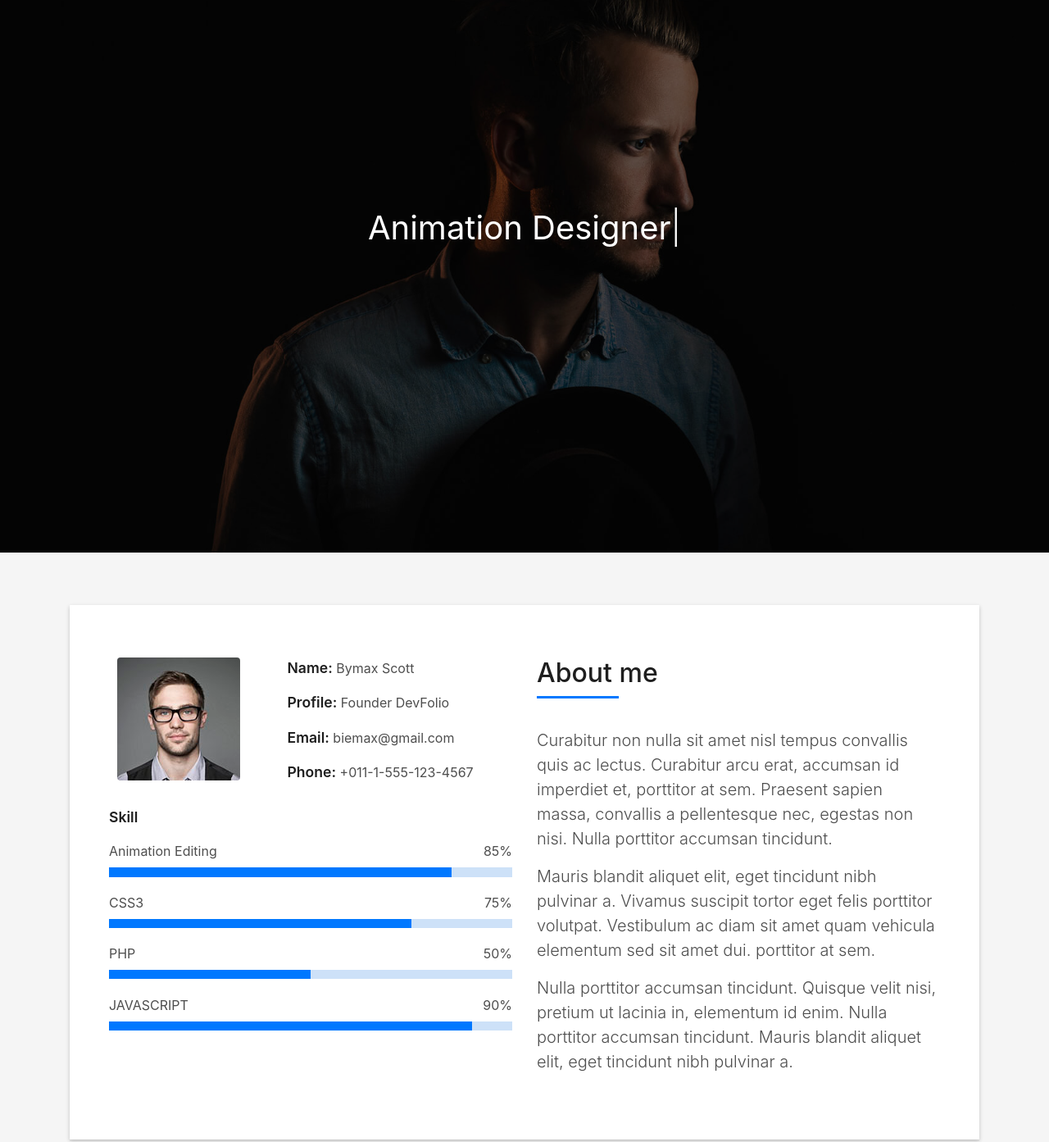
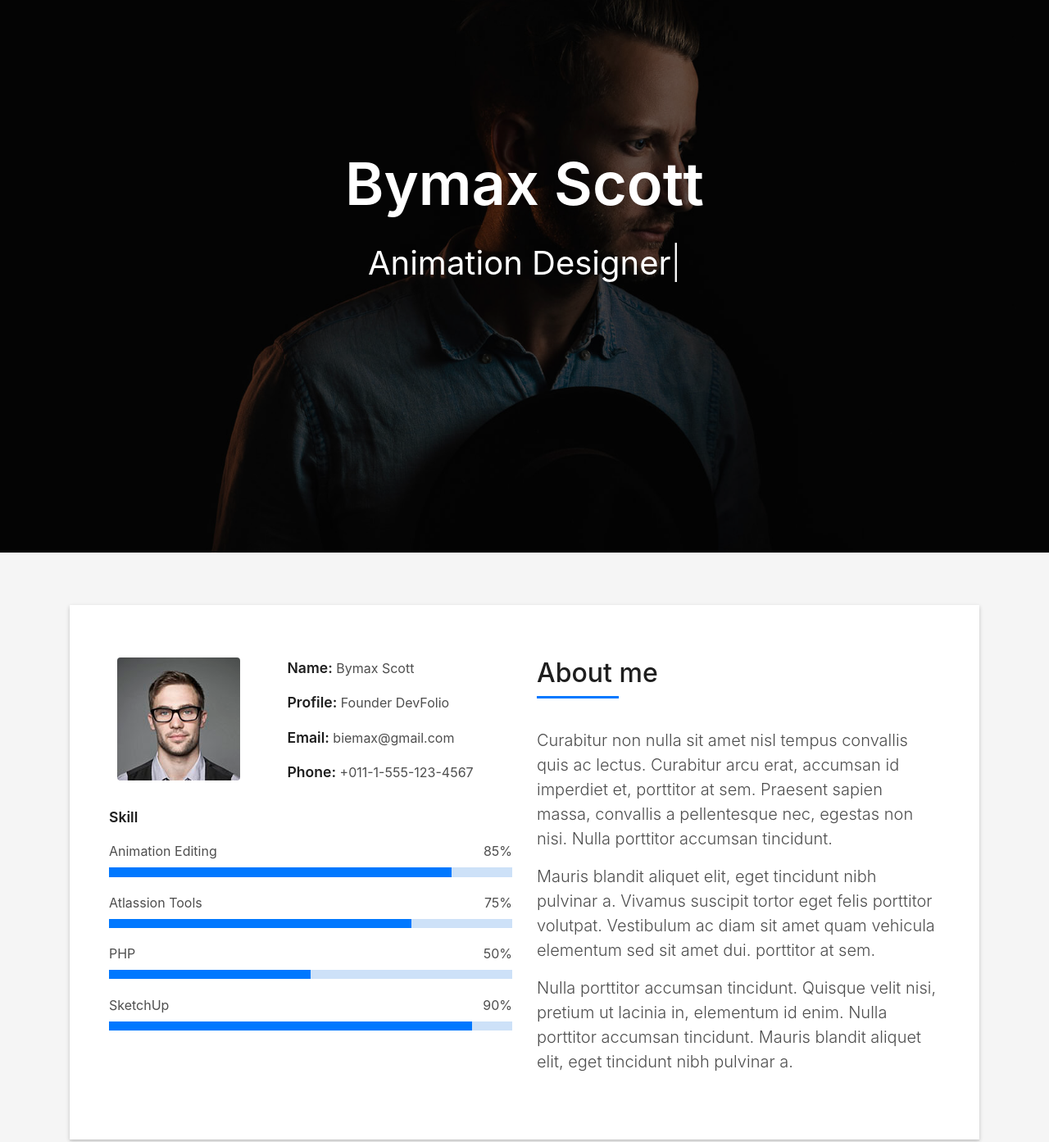
Before and after one commit to bungamaysyafa/index-innovator.github.io, a plain HTML site: page index.html in a window 1280 px wide. Shown: the part 126-1519 px from the top of the page at 82% size. Drawn offline with Linux system fonts and the light colour scheme; files whose address does not match are found by name.

Commit message:
Update index.html

```diff
--- a/index.html
+++ b/index.html
@@ -2,7 +2,7 @@
 <html lang="en">
 <head>
   <meta charset="utf-8">
-  <title>ghxfarr_</title>
+  <title>Index Innovator Group 3</title>
   <meta content="width=device-width, initial-scale=1.0" name="viewport">
   <meta content="" name="keywords">
   <meta content="" name="description">
@@ -72,12 +72,12 @@
 
   <!--/ Intro Skew Star /-->
   <div id="home" class="intro route bg-image" style="background-image: url(img/intro-bg.jpg)">
-    <div class="overlay-itro">Bymax Scott</div>
+    <div class="overlay-itro"></div>
     <div class="intro-content display-table">
       <div class="table-cell">
         <div class="container">
           <!--<p class="display-6 color-d">Hello, world!</p>-->
-          <h1 class="intro-title mb-4"></h1>
+          <h1 class="intro-title mb-4">Bymax Scott</h1>
           <p class="intro-subtitle"><span class="text-slider-items">Founder of DevFolio,Animation Designer,Architect,Graphic Designer</span><strong class="text-slider"></strong></p>
           <!-- <p class="pt-3"><a class="btn btn-primary btn js-scroll px-4" href="#about" role="button">Learn More</a></p> -->
         </div>
@@ -115,7 +115,7 @@
                     <div class="progress-bar" role="progressbar" style="width: 85%;" aria-valuenow="85" aria-valuemin="0"
                       aria-valuemax="100"></div>
                   </div>
-                  <span>CSS3</span> <span class="pull-right">75%</span>
+                  <span>Atlassion Tools</span> <span class="pull-right">75%</span>
                   <div class="progress">
                     <div class="progress-bar" role="progressbar" style="width: 75%" aria-valuenow="75" aria-valuemin="0"
                       aria-valuemax="100"></div>
@@ -125,7 +125,7 @@
                     <div class="progress-bar" role="progressbar" style="width: 50%" aria-valuenow="50" aria-valuemin="0"
                       aria-valuemax="100"></div>
                   </div>
-                  <span>JAVASCRIPT</span> <span class="pull-right">90%</span>
+                  <span>SketchUp</span> <span class="pull-right">90%</span>
                   <div class="progress">
                     <div class="progress-bar" role="progressbar" style="width: 90%" aria-valuenow="90" aria-valuemin="0"
                       aria-valuemax="100"></div>
```
